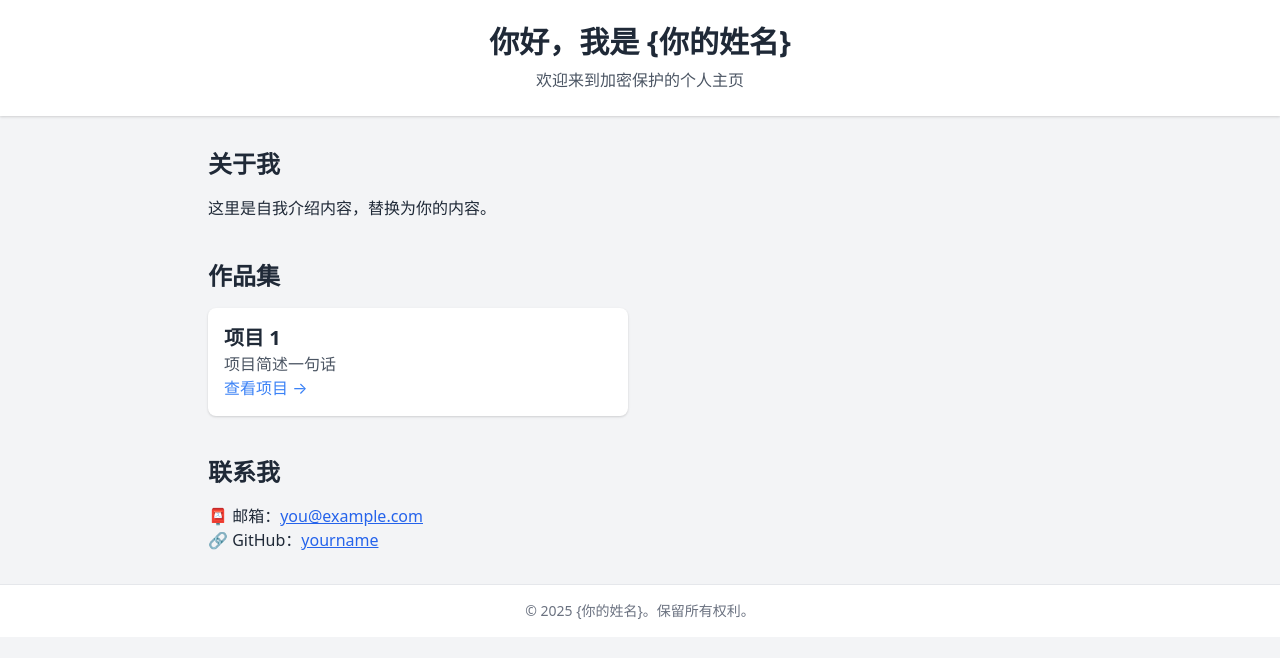
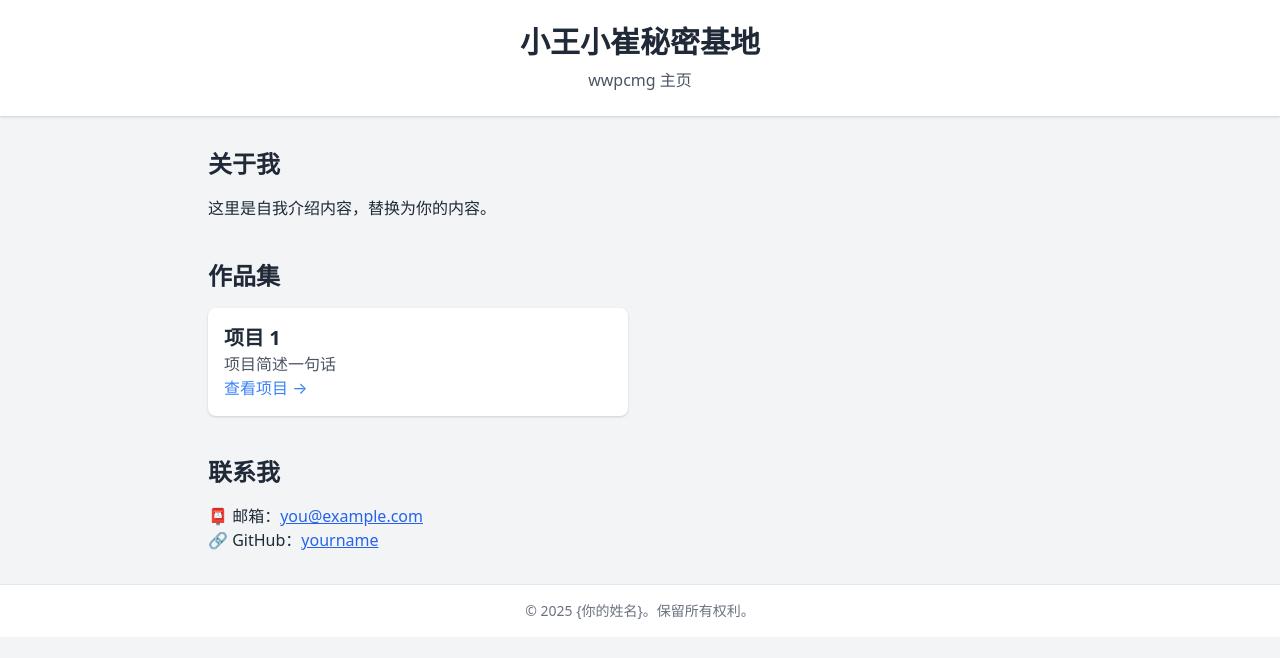
Before and after one commit to weipengw-1215/weipengw-1215.github.io, a plain HTML site: page index.html in a window 1280 px wide. Drawn offline with nearby package versions, Linux system fonts and the light colour scheme.

Commit message:
Update index.html

```diff
--- a/index.html
+++ b/index.html
@@ -8,8 +8,8 @@
 </head>
 <body class="bg-gray-100 text-gray-800 font-sans">
   <header class="bg-white shadow p-6 text-center">
-    <h1 class="text-3xl font-bold">你好，我是 {你的姓名}</h1>
-    <p class="text-gray-600 mt-2">欢迎来到加密保护的个人主页</p>
+    <h1 class="text-3xl font-bold">小王小崔秘密基地</h1>
+    <p class="text-gray-600 mt-2">wwpcmg 主页</p>
   </header>
 
   <main class="max-w-4xl mx-auto py-8 px-4">
```
